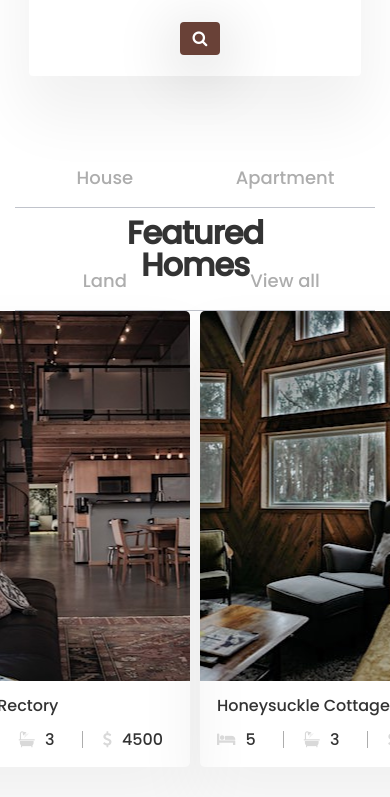
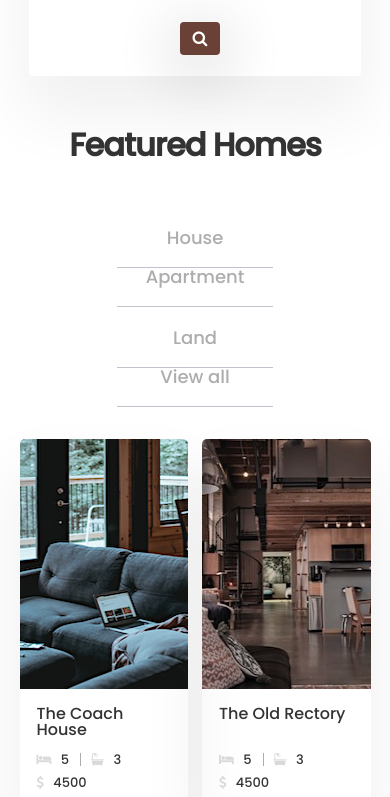
Before and after one commit to carlos-io/portfolio-real-estate, a website: page public/index.html in a window 390 px wide. Shown: the part 820-1617 px from the top of the page. Drawn offline with Linux system fonts and the light colour scheme; a web font is replaced by a local one.

Commit message:
make featured section responsive

```diff
--- a/assets/scss/landing/_featured.scss
+++ b/assets/scss/landing/_featured.scss
@@ -6,13 +6,20 @@
             width: 100%;
         }
     }
+
+    .container {
+        &:last-child {
+            margin-top: 65px;
+        }
     }
 
     #featured-menu {
         text-align: center;
-    div {
-        display: inline-block;
-    }
+        display: grid;
+        grid-template-columns: 1fr 1.5fr 1fr;
+        width: 95%;
+        max-width: 1250px;
+        margin: 0 auto;
 
         li {
             display: inline-block;
@@ -33,23 +40,11 @@
 
         .featured-menu-links {
             li {
-            width: 180px;
+                width: 50%;
                 border-bottom: 1px solid #c0c3cb;
-            margin: 0 -2px;
+                margin: 0 -1px;
                 padding-bottom: 20px;
                 transition: 0.1s ease-in-out;
-        }
-    }
-
-    .featured-head-title {
-        margin: 0 90px;
-        position: relative;
-        top: 9px;
-    }
-
-    .container {
-        &:last-child {
-            margin-top: 65px;
             }
         }
     }
@@ -57,8 +52,6 @@
     #featured-items {
         display: flex;
         justify-content: center;
-    align-items: center;
-}
 
         .featured-item {
             display: inline-block;
@@ -69,7 +62,7 @@
         }
 
         .featured-item-img {
-    width: 275px;
+            width: 100%;
             height: 370px;
             -webkit-border-top-left-radius: 5px;
             -moz-border-radius-topleft: 5px;
@@ -99,6 +92,11 @@
             background: url('../../img/featured-4.jpg') no-repeat center center;
         }
 
+        .featured-item-title {
+            margin-right: 17px;
+            height: 30px;
+        }
+
         .featured-item-title, .featured-item-details {
             margin-top: 17px;
             margin-left: 17px;
@@ -113,7 +111,6 @@
                 /* color: #adadad; */
                 color: $offWhite;
              }
-}
 
              .featured-item-rooms, .featured-item-baths, .featured-item-price {
                 display: inline-block;
@@ -124,8 +121,12 @@
                 padding-left: 20px;
                 border-left: 1px solid $lightGray;
             }
+        }
+    }
 
     #featured-navigation {
         margin-top: 38px;
         text-align: right;
+        max-width: 1600px;
     }
+}
--- a/assets/scss/main.scss
+++ b/assets/scss/main.scss
@@ -174,7 +174,7 @@ p {
             width: 80%;
             max-width: 375px;
             display: block;
-
+            position: relative;
 
             #location, #type, #price {
                 text-align: center;
@@ -208,6 +208,74 @@ p {
                 font-size: 20px;
                 text-align: center;
             }
+        }
+    }
+
+    #featured {
+        margin-top: -40px;
+
+        .container:last-child {
+            margin-top: 10px;
+            width: 90%;
+        }
+
+        #featured-menu {
+            width: 80%;
+            max-width: 400px;
+            grid-template-columns: unset;
+            grid-template-rows: 1fr 1fr 1fr;
+
+            div {
+                &:nth-child(2) {
+                    grid-row: 1 / 2;
+                }
+
+                margin-bottom: 22px;
+            }
+        }
+
+        #featured-items {
+            display: grid;
+            grid-template-columns: 1fr 1fr;
+            grid-template-rows: 1fr 1fr;
+            row-gap: 14px;
+            column-gap: 14px;
+            margin: 10px auto 0 auto;
+            align-items: start;
+
+            .featured-item {
+                width: 100%;
+                margin: 0;
+            }
+
+            .featured-item-img {
+                width: 100%;
+                height: 250px;
+            }
+
+            .featured-item-details {
+                font-size: 13px;
+                .featured-item-rooms, .featured-items-baths {
+                    padding-right: 5%;
+                }
+
+                .featured-item-baths {
+                    padding-left: 10px;
+                }
+
+                .featured-item-price {
+                    padding-left: unset;
+                    border-left: unset;
+                    display: block;
+                    margin-top: 10px;
+                }
+            }
+        }
+
+        #featured-navigation {
+            margin-top: 10px;
+            position: relative;
+            right: 5px;
         }
     }
 }
@@ -244,3 +312,35 @@ p {
         }
     }
 }
+
+@media only screen and (min-width: 768px) and (max-width: 1439px) {
+    #featured {
+        .container:first-child {
+            width: 95%;
+        }
+
+        .container:last-child {
+            width: 90%;
+        }
+
+        #featured-items {
+            display: grid;
+            grid-template-columns: 1fr 1fr 1fr 1fr;
+            column-gap: 14px;
+
+            .featured-item {
+                min-width: 150px;
+                width: 100%;
+            }
+
+            .featured-item-details {
+                .featured-item-price {
+                    padding-left: unset;
+                    border-left: unset;
+                    display: block;
+                    margin-top: 10px;
+                }
+            }
+        }
+    }
+}
```
Also changed, not shown: public/css/main.css. Lines whose indentation alone changed are shown as unchanged.
